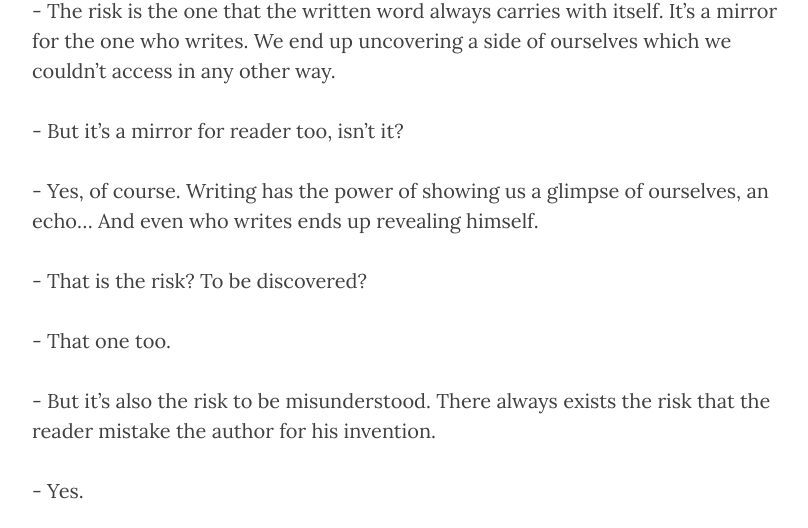
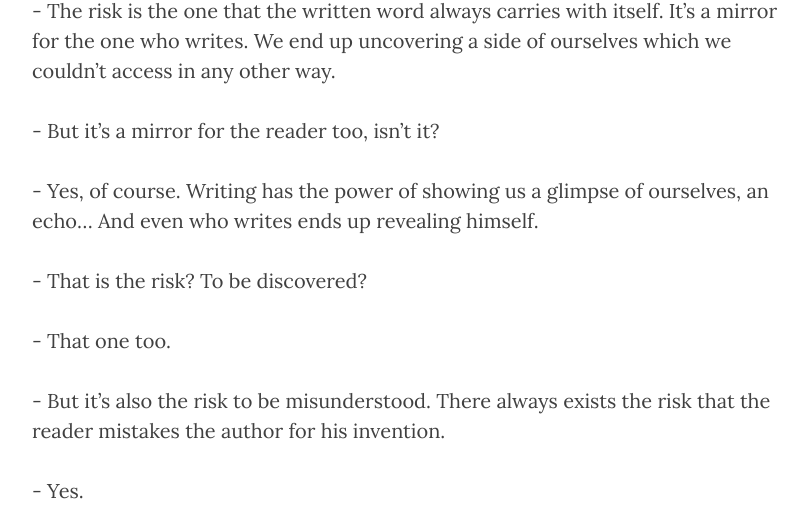
Before and after one commit to Vysybyl/qarabas, a Jekyll site: the page built from _posts/2017-09-19-ousadia-en.md, in a window 1280 px wide and 900 px high, scrolled down 688 px. Shown: the part 142-670 px from the top of the window, without its empty margins (233-1041 px from the left). Built offline with Jekyll 4.4.1, drawn with Linux system fonts in a browser that asks for light colours; nearby versions of some CDN libraries.

Commit message:
Corrected typos

```diff
--- a/_posts/2017-09-19-ousadia-en.md
+++ b/_posts/2017-09-19-ousadia-en.md
@@ -16,7 +16,7 @@ The man in front of me is slim and has got an egg-shaped face. He's leaning on t
 
 \- The risk is the one that the written word always carries with itself. It's a mirror for the one who writes. We end up uncovering a side of ourselves which we couldn't access in any other way.
 
-\- But it's a mirror for reader too, isn't it?
+\- But it's a mirror for the reader too, isn't it?
 
 \- Yes, of course. Writing has the power of showing us a glimpse of ourselves, an echo... And even who writes ends up revealing himself.
 
@@ -24,7 +24,7 @@ The man in front of me is slim and has got an egg-shaped face. He's leaning on t
 
 \- That one too.
 
-\- But it's also the risk to be misunderstood. There always exists the risk that the reader mistake the author for his invention.
+\- But it's also the risk to be misunderstood. There always exists the risk that the reader mistakes the author for his invention.
 
 \- Yes.
 
```
